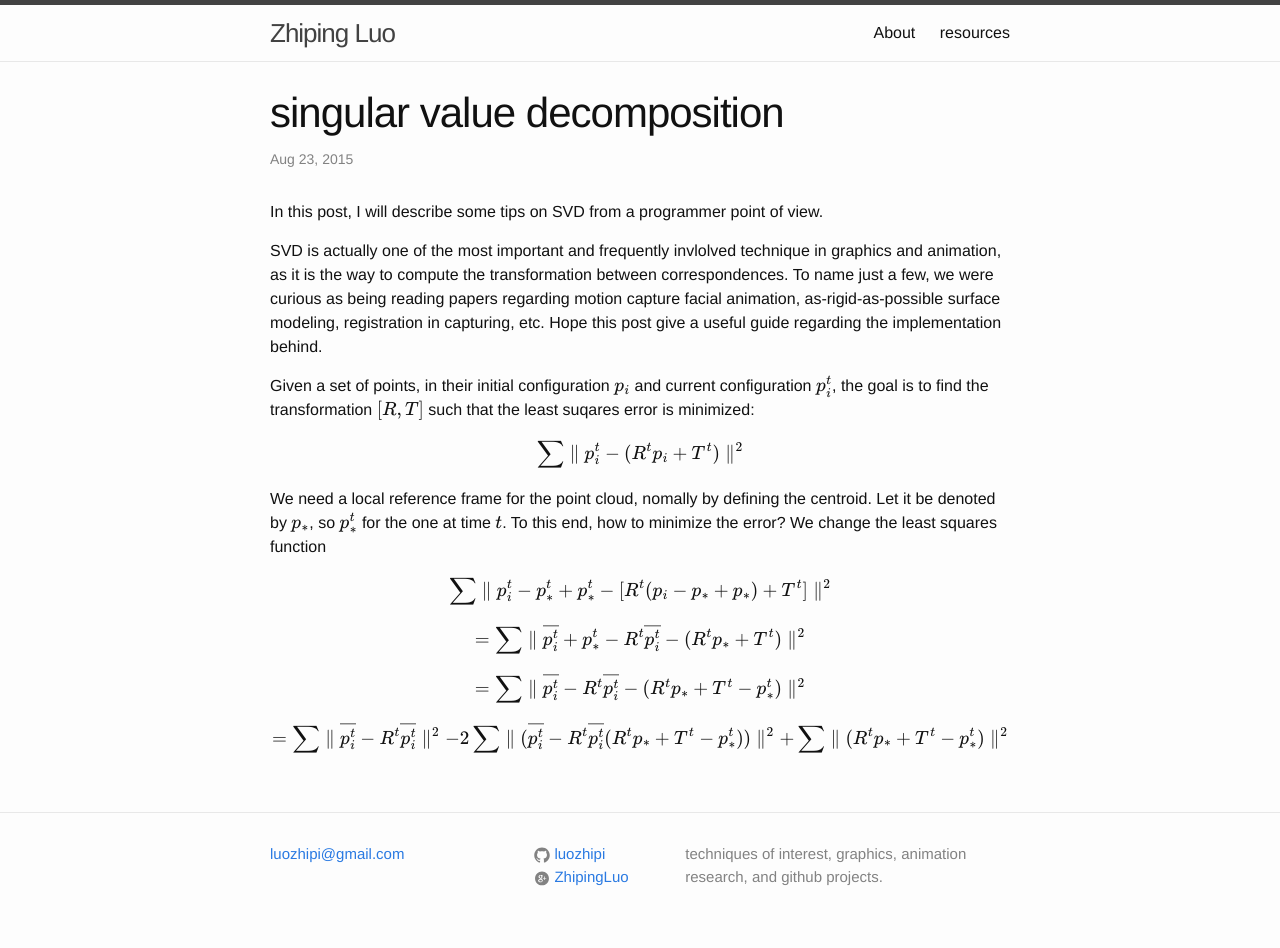
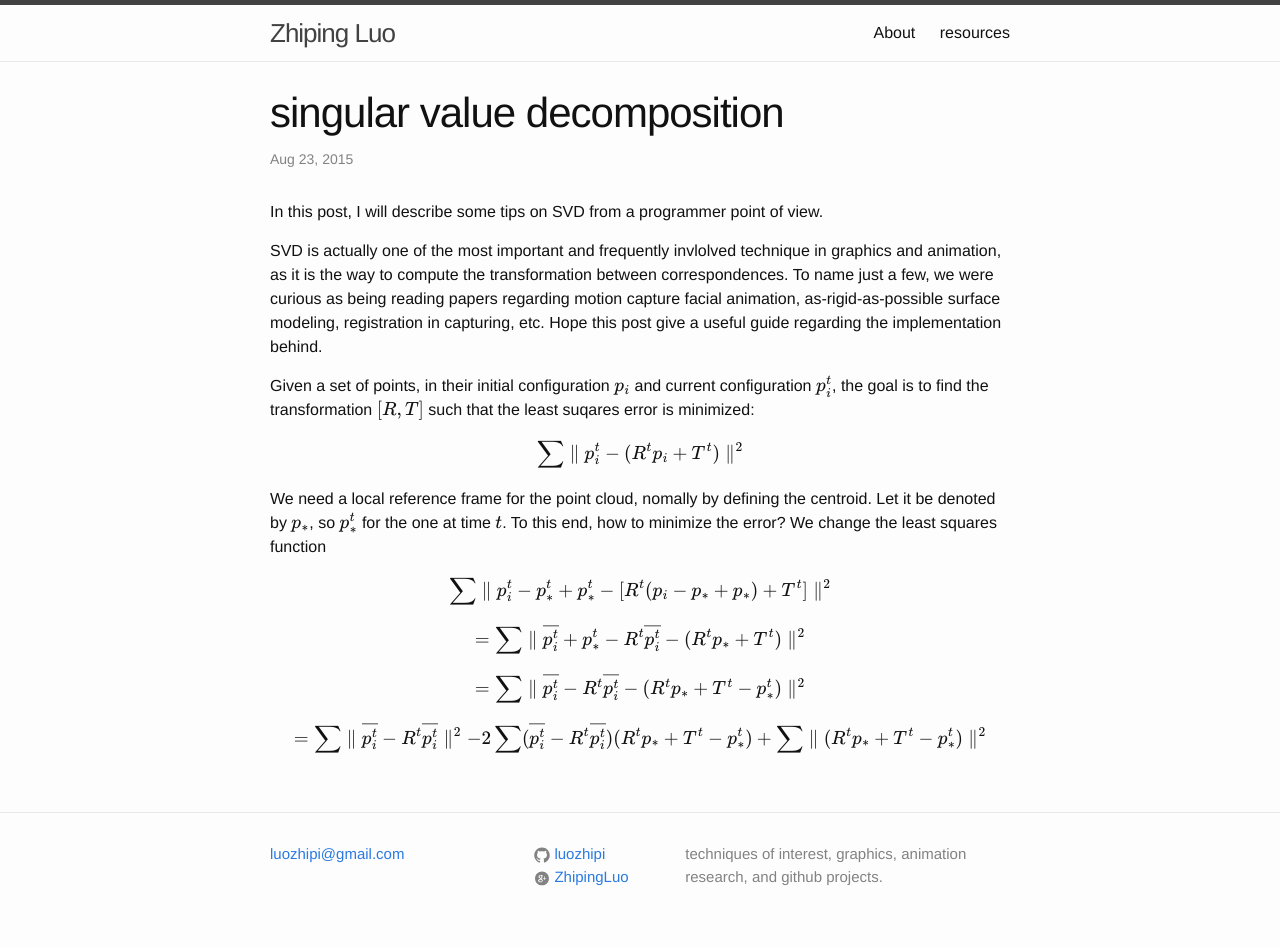
Before and after one commit to luozhipi/luozhipi.github.io, a Jekyll site: the page built from _posts/2015-08-23-svd.markdown, in a window 1280 px wide. Built offline with Jekyll 4.4.1, drawn with Linux system fonts in a browser that asks for light colours; formulas are drawn with MathJax 3.

Commit message:
Update 2015-08-23-svd.markdown

```diff
--- a/_posts/2015-08-23-svd.markdown
+++ b/_posts/2015-08-23-svd.markdown
@@ -21,4 +21,4 @@ $$=\sum \parallel \overline{p_{i}^{t}} + p_{*}^{t} - R^{t}\overline{p_{i}^{t}} -
 
 $$=\sum \parallel \overline{p_{i}^{t}}- R^{t}\overline{p_{i}^{t}} - (R^{t}p_{*}+T^{t}-p_{*}^{t})\parallel^{2}$$
 
-$$=\sum \parallel \overline{p_{i}^{t}}- R^{t}\overline{p_{i}^{t}} \parallel^{2} -2\sum \parallel (\overline{p_{i}^{t}}- R^{t}\overline{p_{i}^{t}}(R^{t}p_{*}+T^{t}-p_{*}^{t}))\parallel^{2} + \sum \parallel (R^{t}p_{*}+T^{t}-p_{*}^{t})\parallel^{2}$$
+$$=\sum \parallel \overline{p_{i}^{t}}- R^{t}\overline{p_{i}^{t}} \parallel^{2} -2\sum (\overline{p_{i}^{t}}- R^{t}\overline{p_{i}^{t}})(R^{t}p_{*}+T^{t}-p_{*}^{t}) + \sum \parallel (R^{t}p_{*}+T^{t}-p_{*}^{t})\parallel^{2}$$
```
